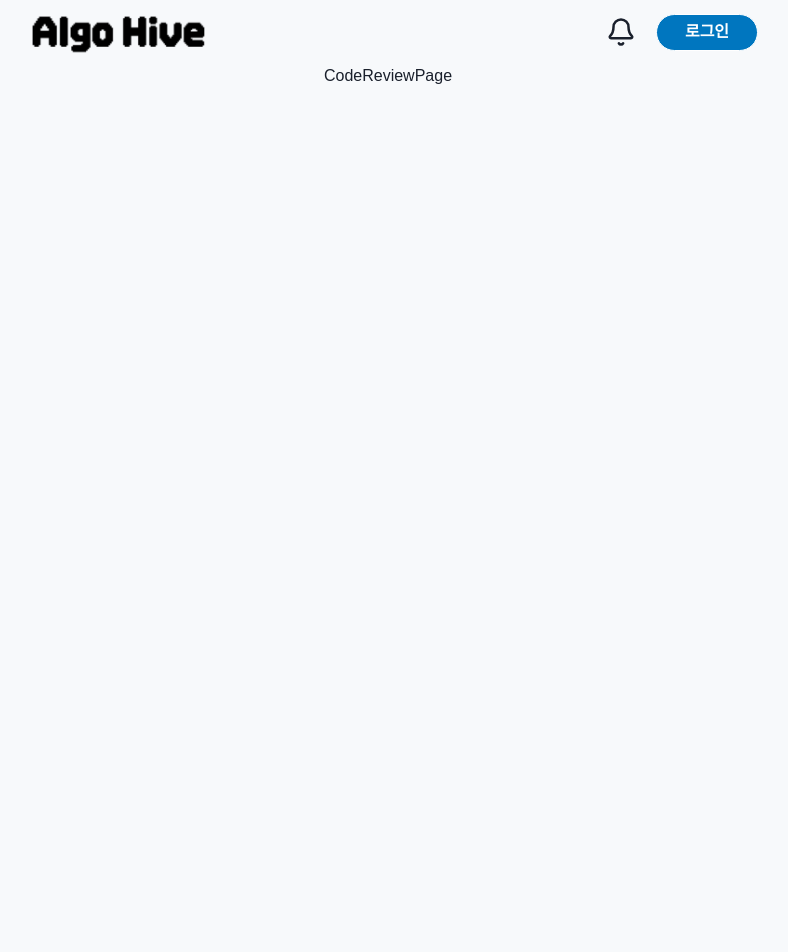
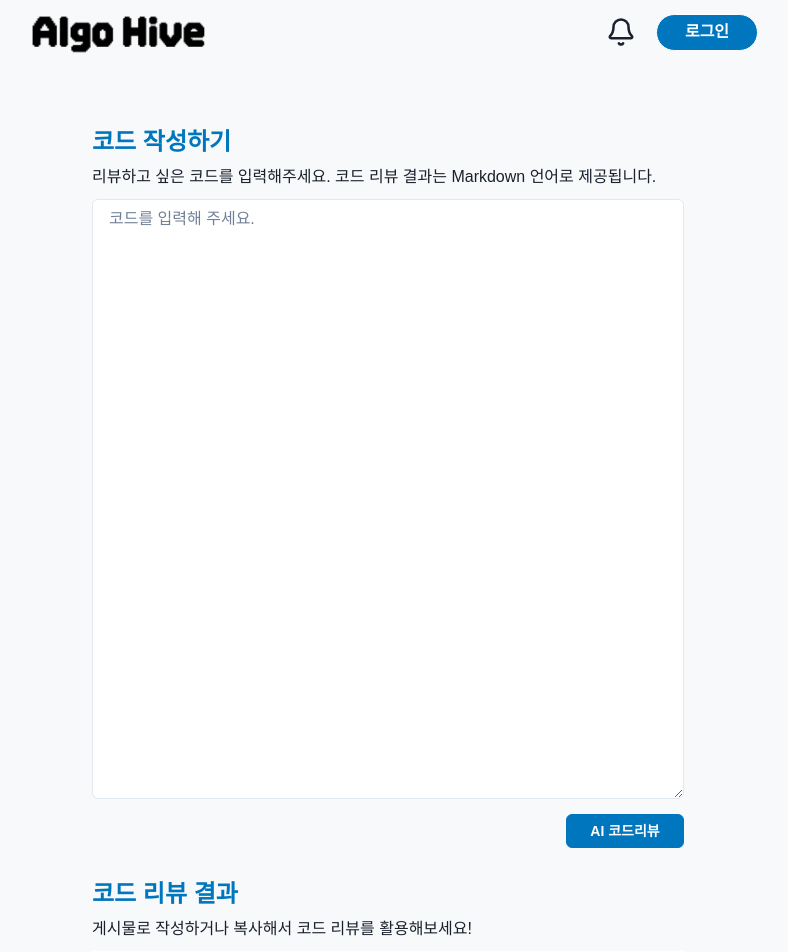
Before and after one commit to six-goguma/Algo-Hive-FE, a React (Vite) app: page /code-review in a window 1280 px wide. Shown: the top 952 px of the page, without its empty margins (252-1040 px from the left). Before the commit the page ends 800 px from the top, so only its background shows below. Built offline with nearby package versions, Linux system fonts and the light colour scheme; a web font is replaced by a local one.

Commit message:
style(mypage): CodeReviewPage 디자인

```diff
--- a/src/pages/code-review/ui/CodeReviewPage.tsx
+++ b/src/pages/code-review/ui/CodeReviewPage.tsx
@@ -1,3 +1,57 @@
+import { Flex, Text, Textarea, Button, Box } from '@chakra-ui/react';
+
+import { ExternalLink } from 'lucide-react';
+
 export const CodeReviewPage = () => {
-  return <div>CodeReviewPage</div>;
+  return (
+    <Flex w='full' justify='center' overflow={{ base: 'scroll', sm: 'hidden' }}>
+      <Flex w='80%' flexDir='column' align='center' mb='100px'>
+        <Flex direction='column' w='full' mt='60px' gap='5px'>
+          <Text w='full' textAlign='left' color='custom.blue' fontSize='24px' fontWeight='Bold'>
+            코드 작성하기
+          </Text>
+          <Text w='full' textAlign='left' fontSize='16px' mb='5px'>
+            리뷰하고 싶은 코드를 입력해주세요. 코드 리뷰 결과는 Markdown 언어로 제공됩니다.
+          </Text>
+          <Textarea
+            bg='white'
+            color='black'
+            w='full'
+            h='600px'
+            placeholder='코드를 입력해 주세요.'
+          />
+          <Button
+            colorScheme='custom.blue'
+            w='96px'
+            h='32px'
+            mt='10px'
+            fontSize='14px'
+            alignSelf='flex-end'
+          >
+            AI 코드리뷰
+          </Button>
+        </Flex>
+        <Flex direction='column' w='full' mt='28px' gap='5px'>
+          <Text w='full' textAlign='left' color='custom.blue' fontSize='24px' fontWeight='Bold'>
+            코드 리뷰 결과
+          </Text>
+          <Text w='full' textAlign='left' fontSize='16px' mb='5px'>
+            게시물로 작성하거나 복사해서 코드 리뷰를 활용해보세요!
+          </Text>
+          <Box bg='white' color='black' w='full' h='600px' />
+          <Button
+            leftIcon={<ExternalLink size={16} />}
+            colorScheme='custom.blue'
+            w='100px'
+            h='32px'
+            mt='10px'
+            fontSize='14px'
+            alignSelf='flex-end'
+          >
+            게시글로 올리기
+          </Button>
+        </Flex>
+      </Flex>
+    </Flex>
+  );
 };
```
